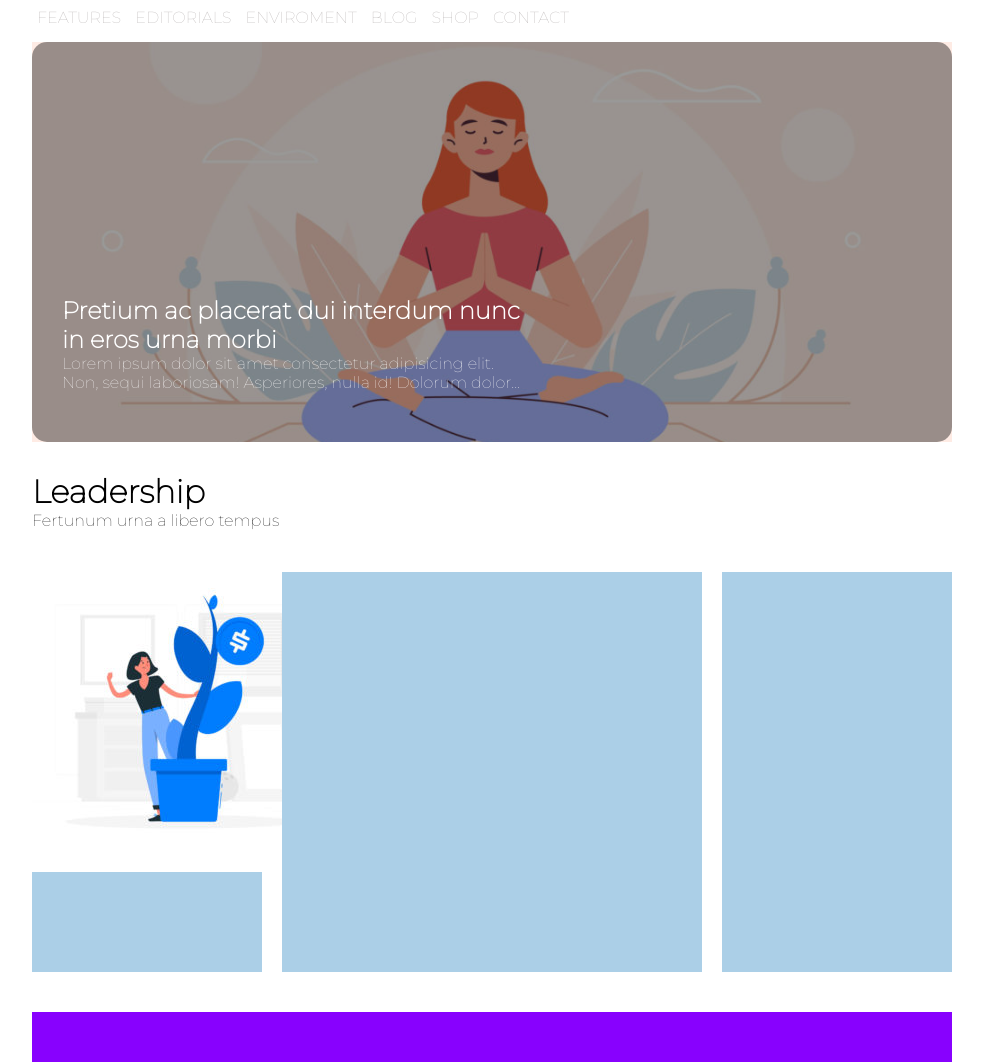
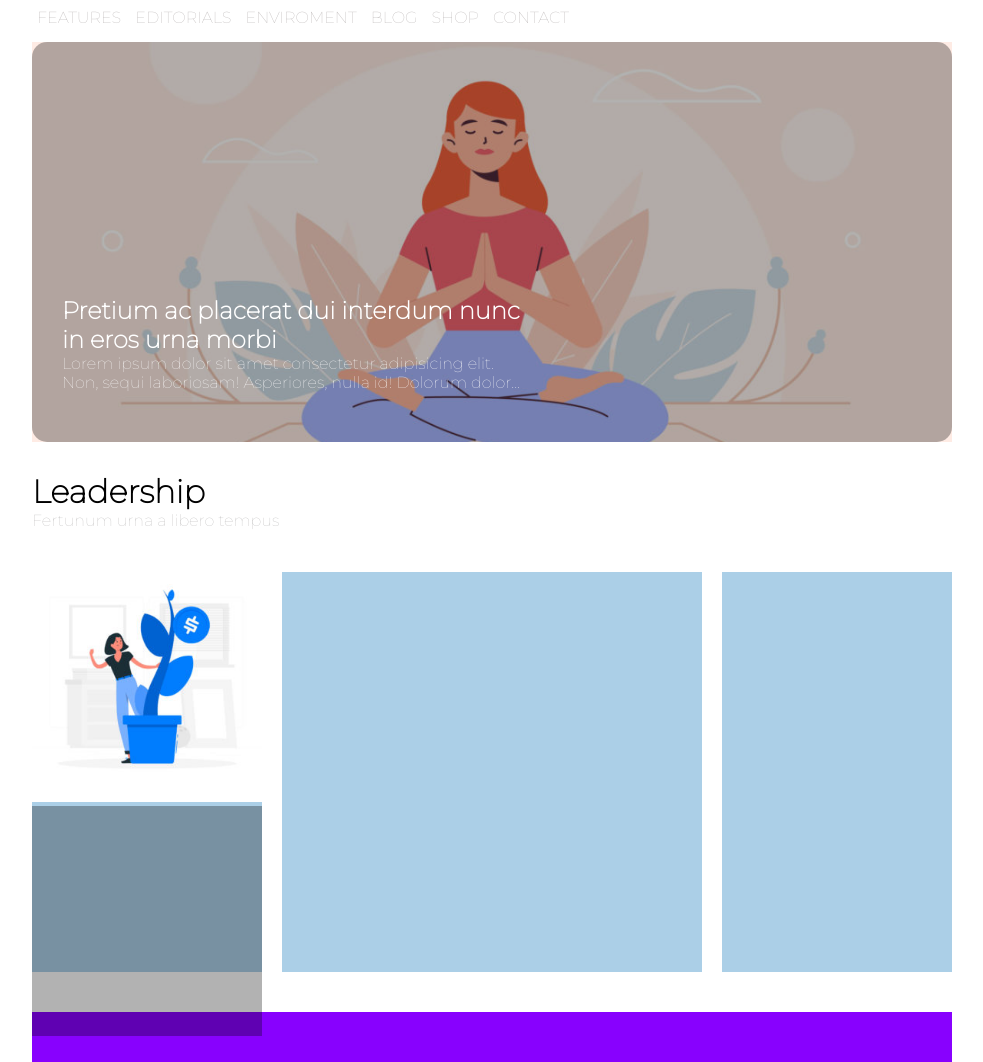
Before and after one commit to Ele-nonsochi/htmlcss-wp, a plain HTML site: page index.html in a window 1280 px wide. Shown: the part 71-1133 px from the top of the page, without its empty margins (148-1131 px from the left). Drawn offline with Linux system fonts and the light colour scheme.

Commit message:
Non mi piacciono gli over lay part.2

```diff
--- a/css/style.css
+++ b/css/style.css
@@ -53,7 +53,7 @@ nav ul li a {
     width: 100%;
     height: 400px;
     border-radius: 15px;
-    background-color: rgba(0, 0, 0, 0.4);
+    background-color: rgba(0, 0, 0, 0.3);
     position: absolute;
     top: 0;
     bottom: 0;
@@ -65,6 +65,10 @@ nav ul li a {
     position: absolute;
     bottom: 50px;
     left: 30px;
+}
+
+.sub-title{
+    color:white ;
 }
 
 .container2 {
@@ -79,7 +83,7 @@ nav ul li a {
     padding-top: 10px;
 }
 
-p:nth-child(h1,h2){
+p:not(h1,h2){
     color: rgb(187, 186, 186);
 }
 
@@ -96,6 +100,17 @@ p:nth-child(h1,h2){
      float: left;
 }
 
+ .col img{
+     width: 100%;
+ }
+
+.decoration-img{
+    width: 100%;
+    height: 230px;
+    background-color: rgba(0, 0, 0, 0.3);
+    position: relative;
+
+}
 
 .col-center {
     width: calc(50% - 40px);
```
